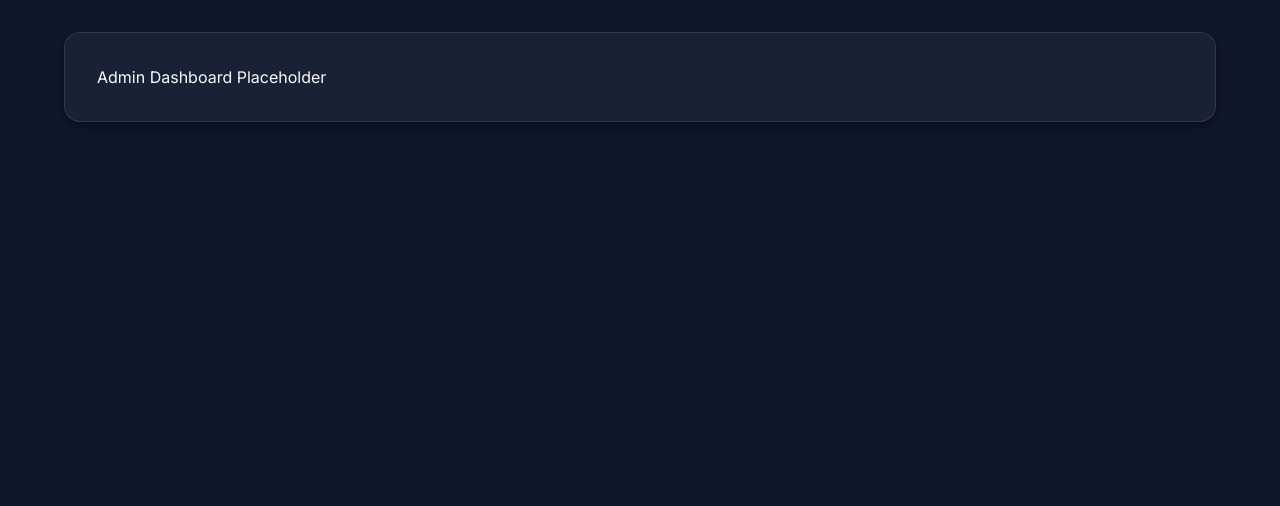
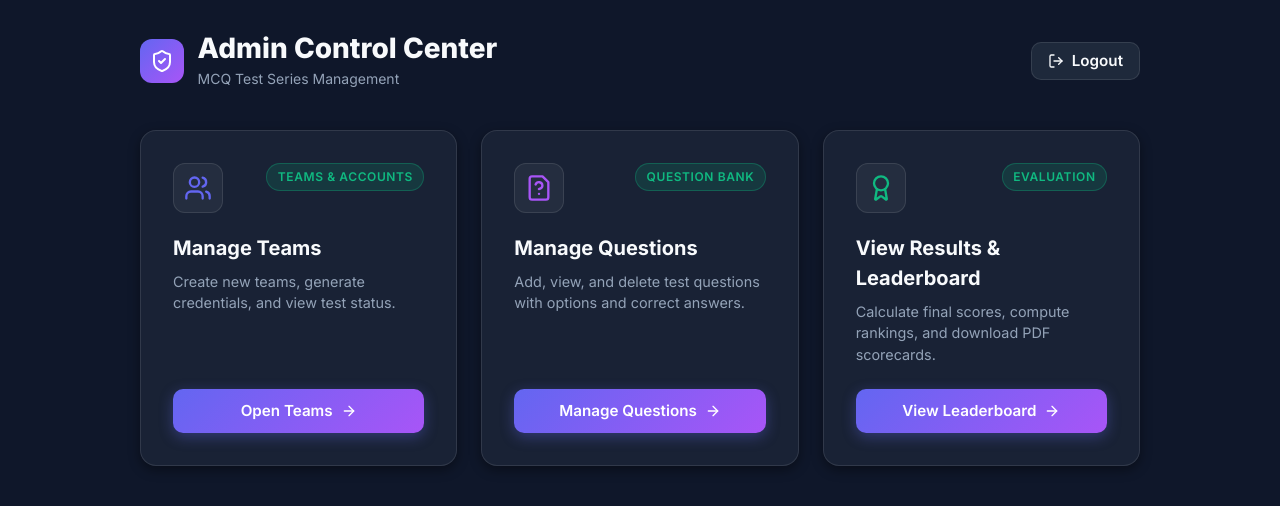
Before and after one commit to Tejaspatil1175/test-system, a React (Vite) app in the folder frontend/: page /admin/dashboard in a window 1280 px wide. Shown: the top 506 px of the page. Built offline with nearby package versions, Linux system fonts and the light colour scheme; no server answers; sample sign-in values are in the browser's storage; the HTML template or start-up script is replaced by a standard one.

Commit message:
feat(frontend): admin dashboard page

```diff
--- a/frontend/src/App.jsx
+++ b/frontend/src/App.jsx
@@ -3,10 +3,11 @@ import { BrowserRouter as Router, Routes, Route, Navigate } from 'react-router-d
 
 // Placeholders for Step 17 skeleton
 import AdminLogin from './pages/AdminLogin';
+import AdminDashboard from './pages/AdminDashboard';
 import ProtectedRoute from './components/ProtectedRoute';
 
-const AdminDashboard = () => <div className="glass-card">Admin Dashboard Placeholder</div>;
 const ManageTeams = () => <div className="glass-card">Manage Teams Placeholder</div>;
+
 const ManageQuestions = () => <div className="glass-card">Manage Questions Placeholder</div>;
 const ViewResults = () => <div className="glass-card">View Results Placeholder</div>;
 const TeamLogin = () => <div className="glass-card">Team Login Placeholder</div>;
--- /dev/null
+++ b/frontend/src/pages/AdminDashboard.jsx
@@ -0,0 +1,154 @@
+import React from 'react';
+import { useNavigate, Link } from 'react-router-dom';
+import { Users, FileQuestion, Award, LogOut, ShieldCheck, ArrowRight } from 'lucide-react';
+
+export default function AdminDashboard() {
+  const navigate = useNavigate();
+
+  const handleLogout = () => {
+    localStorage.removeItem('token');
+    localStorage.removeItem('role');
+    navigate('/admin/login');
+  };
+
+  const dashboardModules = [
+    {
+      title: 'Manage Teams',
+      desc: 'Create new teams, generate credentials, and view test status.',
+      icon: <Users size={28} color="#6366f1" />,
+      link: '/admin/teams',
+      btnText: 'Open Teams',
+      badge: 'Teams & Accounts',
+    },
+    {
+      title: 'Manage Questions',
+      desc: 'Add, view, and delete test questions with options and correct answers.',
+      icon: <FileQuestion size={28} color="#a855f7" />,
+      link: '/admin/questions',
+      btnText: 'Manage Questions',
+      badge: 'Question Bank',
+    },
+    {
+      title: 'View Results & Leaderboard',
+      desc: 'Calculate final scores, compute rankings, and download PDF scorecards.',
+      icon: <Award size={28} color="#10b981" />,
+      link: '/admin/results',
+      btnText: 'View Leaderboard',
+      badge: 'Evaluation',
+    },
+  ];
+
+  return (
+    <div style={{ maxWidth: '1000px', margin: '0 auto' }}>
+      {/* Top Bar */}
+      <div
+        style={{
+          display: 'flex',
+          justifyContent: 'space-between',
+          alignItems: 'center',
+          marginBottom: '2.5rem',
+          flexWrap: 'wrap',
+          gap: '1rem',
+        }}
+      >
+        <div style={{ display: 'flex', alignItems: 'center', gap: '0.85rem' }}>
+          <div
+            style={{
+              width: '44px',
+              height: '44px',
+              borderRadius: '12px',
+              background: 'linear-gradient(135deg, #6366f1 0%, #a855f7 100%)',
+              display: 'flex',
+              alignItems: 'center',
+              justifyContent: 'center',
+            }}
+          >
+            <ShieldCheck size={24} color="#ffffff" />
+          </div>
+          <div>
+            <h1 style={{ fontSize: '1.75rem', fontWeight: '800', lineHeight: 1.2 }}>
+              Admin Control Center
+            </h1>
+            <span style={{ fontSize: '0.875rem', color: 'var(--text-secondary)' }}>
+              MCQ Test Series Management
+            </span>
+          </div>
+        </div>
+
+        <button onClick={handleLogout} className="btn btn-secondary" style={{ padding: '0.55rem 1rem' }}>
+          <LogOut size={16} /> Logout
+        </button>
+      </div>
+
+      {/* Modules Grid */}
+      <div
+        style={{
+          display: 'grid',
+          gridTemplateColumns: 'repeat(auto-fit, minmax(300px, 1fr))',
+          gap: '1.5rem',
+        }}
+      >
+        {dashboardModules.map((item, idx) => (
+          <div
+            key={idx}
+            className="glass-card"
+            style={{
+              display: 'flex',
+              flexDirection: 'column',
+              justifyContent: 'space-between',
+              transition: 'transform 0.2s ease, box-shadow 0.2s ease',
+            }}
+          >
+            <div>
+              <div
+                style={{
+                  display: 'flex',
+                  justifyContent: 'space-between',
+                  alignItems: 'flex-start',
+                  marginBottom: '1.25rem',
+                }}
+              >
+                <div
+                  style={{
+                    width: '50px',
+                    height: '50px',
+                    borderRadius: '12px',
+                    background: 'rgba(255, 255, 255, 0.05)',
+                    display: 'flex',
+                    alignItems: 'center',
+                    justifyContent: 'center',
+                    border: '1px solid var(--border-color)',
+                  }}
+                >
+                  {item.icon}
+                </div>
+                <span className="badge badge-success">{item.badge}</span>
+              </div>
+              <h3 style={{ fontSize: '1.25rem', fontWeight: '700', marginBottom: '0.5rem' }}>
+                {item.title}
+              </h3>
+              <p
+                style={{
+                  color: 'var(--text-secondary)',
+                  fontSize: '0.9rem',
+                  lineHeight: '1.5',
+                  marginBottom: '1.5rem',
+                }}
+              >
+                {item.desc}
+              </p>
+            </div>
+
+            <Link
+              to={item.link}
+              className="btn btn-primary"
+              style={{ width: '100%', textDecoration: 'none' }}
+            >
+              {item.btnText} <ArrowRight size={16} />
+            </Link>
+          </div>
+        ))}
+      </div>
+    </div>
+  );
+}
```
